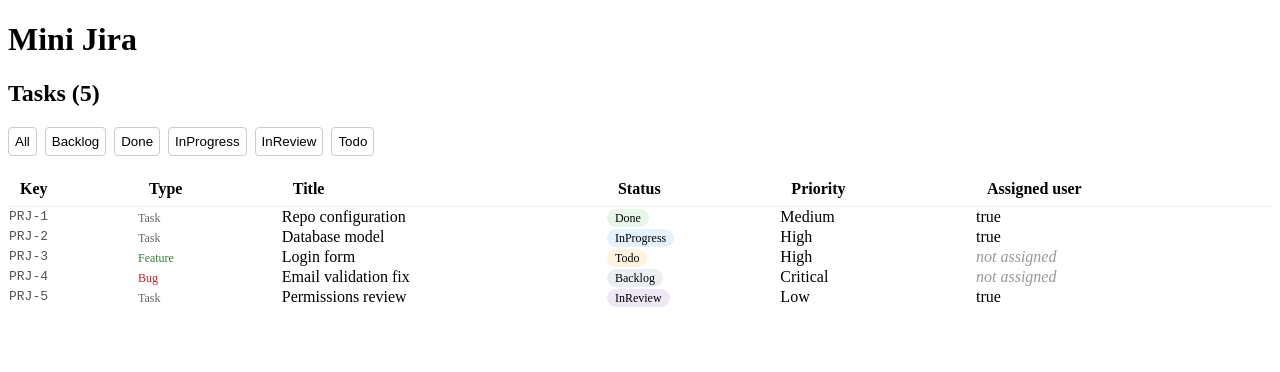
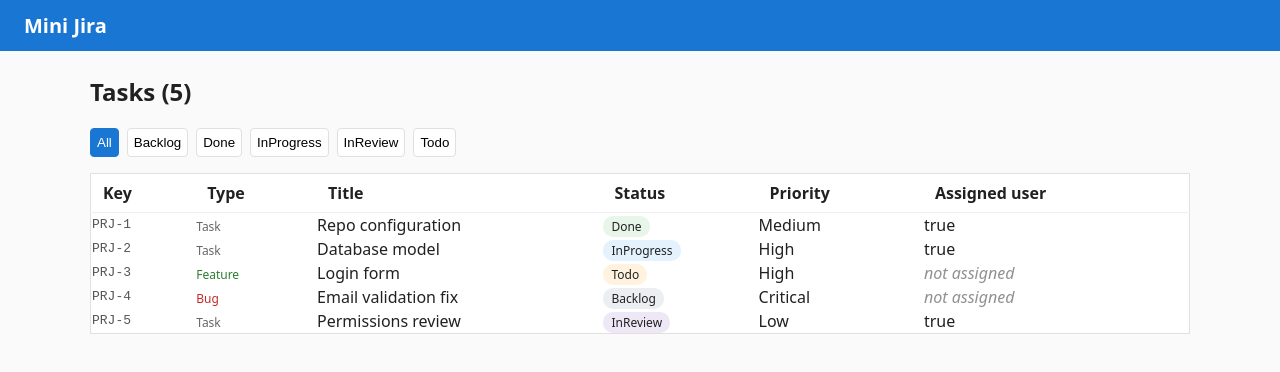
Before and after one commit to DevHotBuild/MiniJiraWeb, an Angular app: page / in a window 1280 px wide. Shown: the top 372 px of the page. Built offline with nearby package versions, Linux system fonts and the light colour scheme.

Commit message:
style: css variables theme, host styling

```diff
--- a/src/app/issues/issue-list/issue-list.component.css
+++ b/src/app/issues/issue-list/issue-list.component.css
@@ -1,6 +1,8 @@
 .issue-table {
     width: 100%;
     border-collapse: collapse;
+    background: var(--color-surface);
+    border: 1px solid var(--color-border);
 }
 
 .issue-table th,
@@ -18,8 +20,14 @@
 
 .filters button {
     padding: 6px;
-    border: 1px solid #ccc;
-    background: #fff;
+    border: 1px solid var(--color-border);
+    background: var(--color-surface);
     border-radius: 4px;
     cursor: pointer;
 }
+
+.filters button.active {
+    background: var(--color-primary);
+    border-color: var(--color-primary);
+    color: #fff;
+}
--- a/src/app/issues/issue-row/issue-row.component.css
+++ b/src/app/issues/issue-row/issue-row.component.css
@@ -17,5 +17,5 @@
 }
 
 .muted {
-    color: #999;
+    color: var(--color-muted);
 }
--- a/src/app/shared/status-badge/status-badge.component.css
+++ b/src/app/shared/status-badge/status-badge.component.css
@@ -5,21 +5,21 @@
 }
 
 .status-Backlog {
-    background: #eceff1;
+    background: var(--status-backlog);
 }
 
 .status-Todo {
-    background: #fff3e0;
+    background: var(--status-todo);
 }
 
 .status-InProgress {
-    background: #e3f2fd;
+    background: var(--status-inprogress);
 }
 
 .status-InReview {
-    background: #ede7f6;
+    background: var(--status-inreview);
 }
 
 .status-Done {
-    background: #e8f5e9;
+    background: var(--status-done);
 }
--- a/src/app/shared/topbar/topbar.component.css
+++ b/src/app/shared/topbar/topbar.component.css
@@ -0,0 +1,11 @@
+:host {
+    display: block;
+    background-color: var(--color-primary);
+    color: #fff;
+    padding: 12px 24px;
+}
+
+:host h1 {
+    margin: 0;
+    font-size: 20px;
+}
--- a/src/styles.css
+++ b/src/styles.css
@@ -1 +1,28 @@
-/* You can add global styles to this file, and also import other style files */
+:root {
+    --color-primary: #1976d2;
+    --color-surface: #ffffff;
+    --color-background: #fafafa;
+    --color-border: #e0e0e0;
+    --color-text: #212121;
+    --color-muted: #909090;
+    --color-danger: #c62828;
+
+    --status-backlog: #eceff1;
+    --status-todo: #fff3e0;
+    --status-inprogress: #e3f2fd;
+    --status-inreview: #ede7f6;
+    --status-done: #e8f5e9;
+}
+
+body {
+    margin: 0;
+    font-family: system-ui, -apple-system, sans-serif;
+    background: var(--color-background);
+    color: var(--color-text);
+}
+
+main {
+    max-width: 1100px;
+    margin: 24px auto;
+    padding: 0 16px;
+}
```
